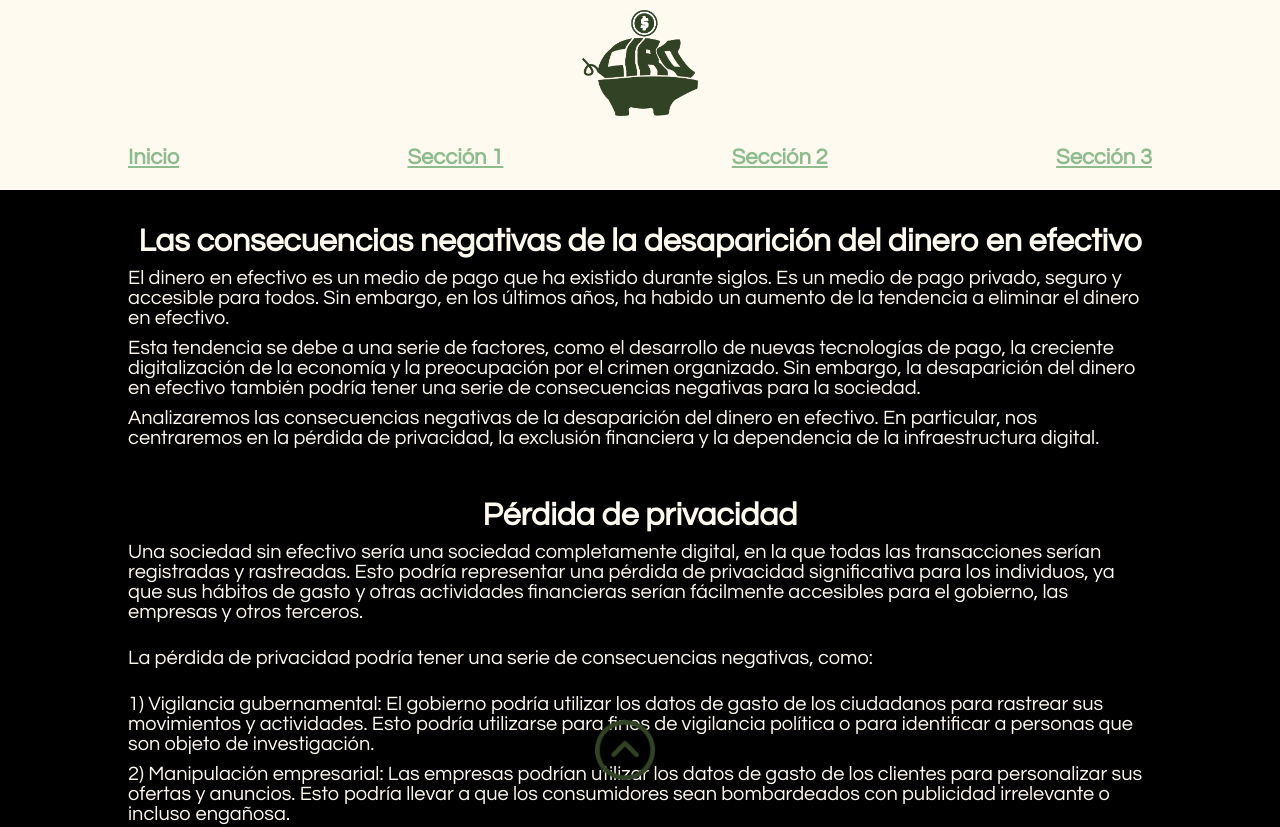
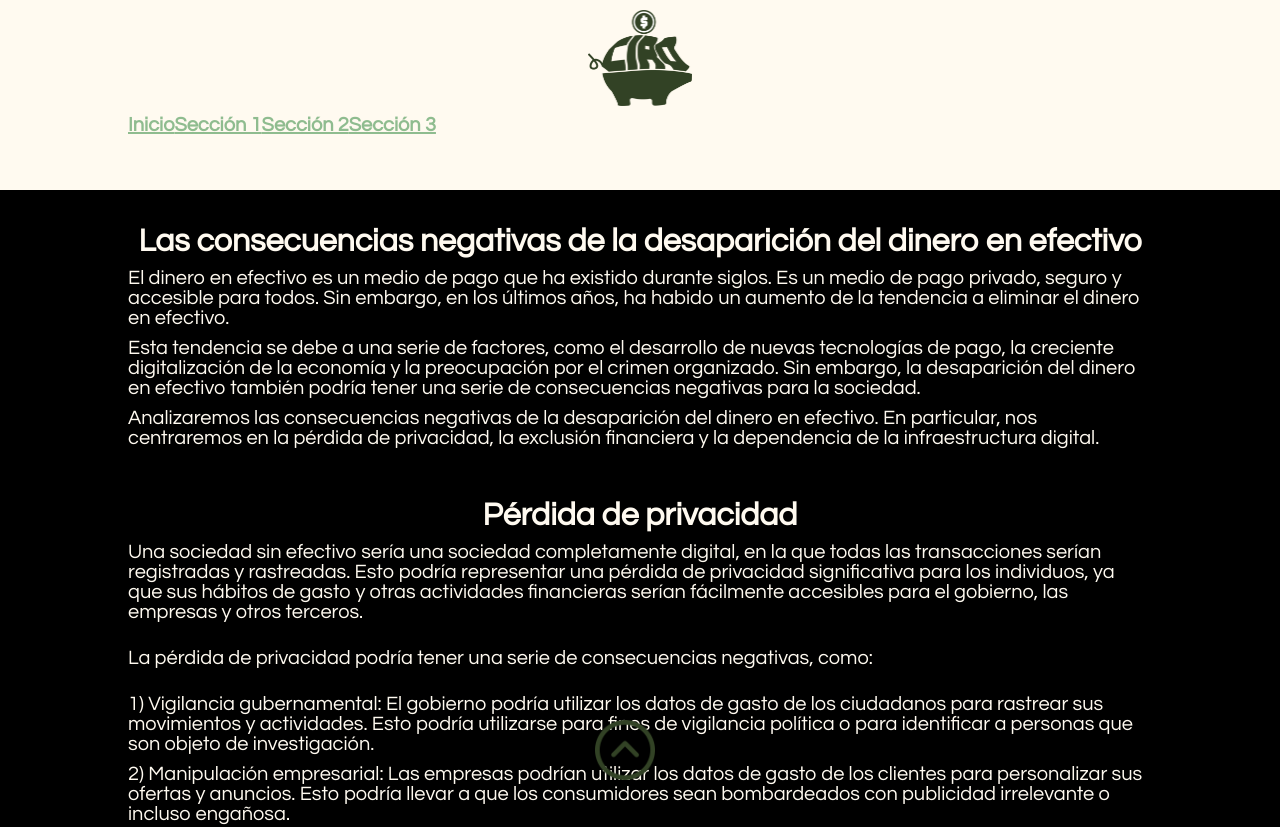
Before and after one commit to CarlosYATO/ciiro, a plain HTML site: page index.html in a window 1280 px wide. Shown: the top 827 px of the page. Drawn offline with Linux system fonts and the light colour scheme.

Commit message:
Update styles.css

```diff
--- a/styles.css
+++ b/styles.css
@@ -44,21 +44,23 @@ header {
 }
 .identificador img{/*caracteristicas imagen identificadora dentro del contenedor con clase identificador*/
 	margin-top: 10px; /*un margen arriba de 15 px*/
-    height: 105.61px; /*ancho que tendra la imagen identificadora*/
+    height: 95.61px; /*ancho que tendra la imagen identificadora*/
 }
 .ligas-secciones{/*caracteristicas elementos en contenedor con la clase secciones*/
 	/*border: 5px solid #555;  /* For debugging */
 	width: 100%; /*ancho que tendra el contenedor con clase menu*/
 	display: flex; /*sera un elemento/item de tipo flex*/
-	justify-content: space-between; /*defino la alineación horizontal de los items hijos diciendo
+	 /*defino la alineación horizontal de los items hijos diciendo
 	cuando hay mas de uno distribuya el esapcio restante entre los espacios de cada elemento/item*/
 }
 .ligas-secciones a{/*caracteristicas elementos tipo enlace dentro del contenedor con clase secciones*/
 	color: darkseagreen; /*color que tendran las fuentes de los enlaces*/
 	text-decoration: underline; /*le quito decoraciones a los enlaces, saeln sin subrayar ahora*/
   	font-weight: bold; /*tipo de letra bold*/
- 	margin-top: 30px;
- 	transition: 50ms; /*para la transicion con media queries diseño responsivo*/
+ 	margin-top: 5px;
+ 	transition: 50ms;
+	padding: 4px 0px;
+	font-size: 20px/*para la transicion con media queries diseño responsivo*/
 }
 .ligas-secciones a:hover{
   transform: scale(1.03);
```
